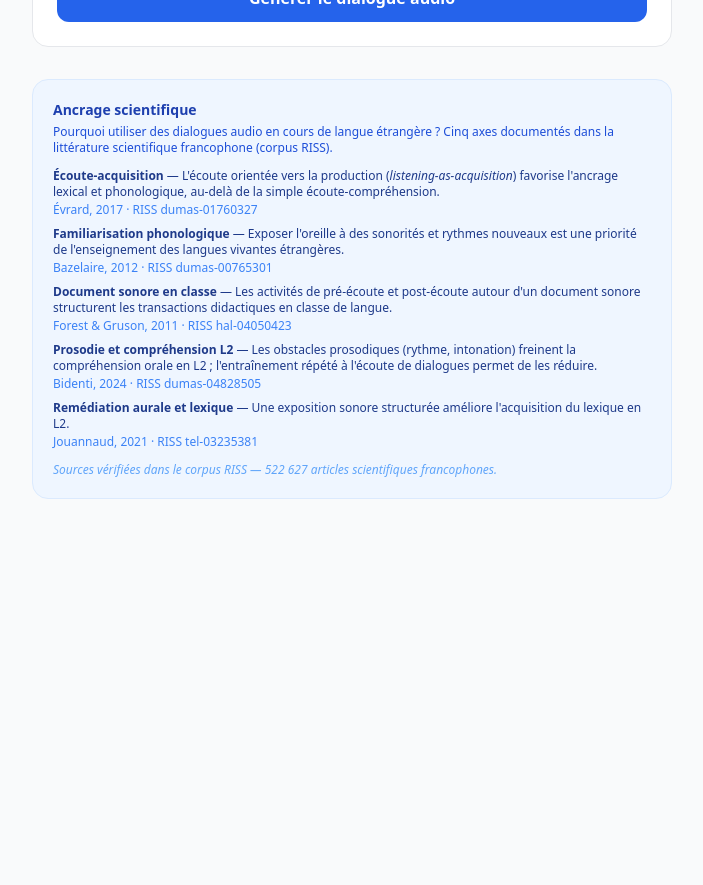
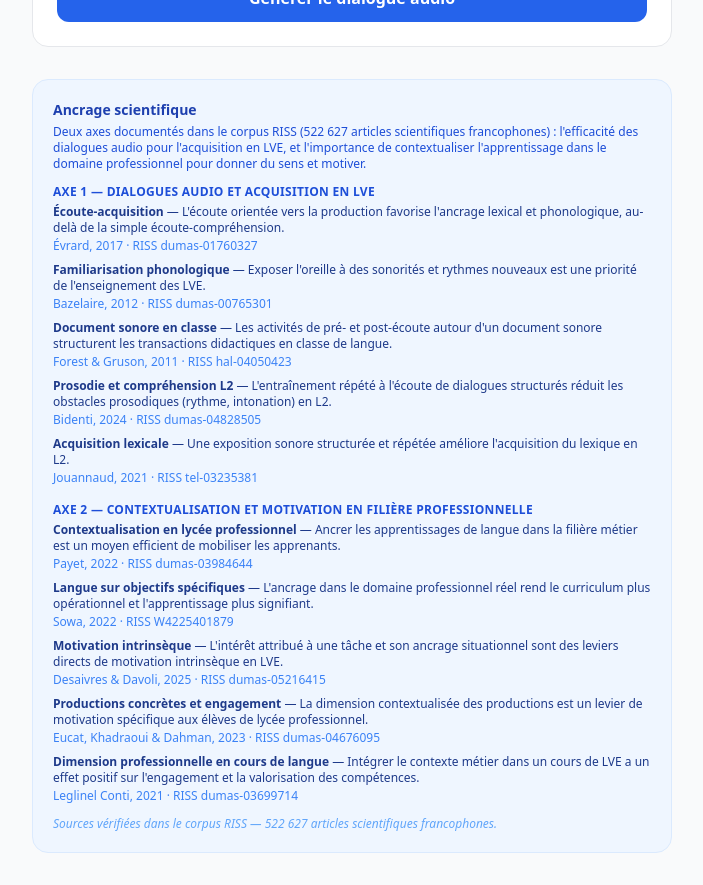
Before and after one commit to jfb4plai/dialogue-audio-plai, a Next.js app: page / in a window 1280 px wide. Shown: the part 1140-2025 px from the top of the page, without its empty margins (288-991 px from the left). Before the commit the page ends 1671 px from the top, so only its background shows below. Built offline with nearby package versions, Linux system fonts and the light colour scheme; no server answers; the database is empty.

Commit message:
science: 5 nouvelles références RISS contextualisation/motivation filière pro

```diff
--- a/app/page.tsx
+++ b/app/page.tsx
@@ -158,36 +158,56 @@ export default function Home() {
       <div className="mt-8 border border-blue-100 rounded-2xl bg-blue-50 p-5">
         <h2 className="text-sm font-bold text-blue-800 mb-1">Ancrage scientifique</h2>
         <p className="text-xs text-blue-700 mb-3">
-          Pourquoi utiliser des dialogues audio en cours de langue étrangère ?
-          Cinq axes documentés dans la littérature scientifique francophone (corpus RISS).
+          Deux axes documentés dans le corpus RISS (522 627 articles scientifiques francophones) :
+          l&apos;efficacité des dialogues audio pour l&apos;acquisition en LVE, et l&apos;importance de
+          contextualiser l&apos;apprentissage dans le domaine professionnel pour donner du sens et motiver.
         </p>
-        <ul className="space-y-2 text-xs text-blue-900">
+
+        <p className="text-xs font-semibold text-blue-700 mb-1 uppercase tracking-wide">Axe 1 — Dialogues audio et acquisition en LVE</p>
+        <ul className="space-y-2 text-xs text-blue-900 mb-4">
           <li>
-            <strong>Écoute-acquisition</strong> — L&apos;écoute orientée vers la production
-            (<em>listening-as-acquisition</em>) favorise l&apos;ancrage lexical et phonologique,
-            au-delà de la simple écoute-compréhension.
+            <strong>Écoute-acquisition</strong> — L&apos;écoute orientée vers la production favorise l&apos;ancrage lexical et phonologique, au-delà de la simple écoute-compréhension.
             <span className="block text-blue-500 mt-0.5">Évrard, 2017 · RISS dumas-01760327</span>
           </li>
           <li>
-            <strong>Familiarisation phonologique</strong> — Exposer l&apos;oreille à des sonorités
-            et rythmes nouveaux est une priorité de l&apos;enseignement des langues vivantes étrangères.
+            <strong>Familiarisation phonologique</strong> — Exposer l&apos;oreille à des sonorités et rythmes nouveaux est une priorité de l&apos;enseignement des LVE.
             <span className="block text-blue-500 mt-0.5">Bazelaire, 2012 · RISS dumas-00765301</span>
           </li>
           <li>
-            <strong>Document sonore en classe</strong> — Les activités de pré-écoute et post-écoute
-            autour d&apos;un document sonore structurent les transactions didactiques en classe de langue.
+            <strong>Document sonore en classe</strong> — Les activités de pré- et post-écoute autour d&apos;un document sonore structurent les transactions didactiques en classe de langue.
             <span className="block text-blue-500 mt-0.5">Forest &amp; Gruson, 2011 · RISS hal-04050423</span>
           </li>
           <li>
-            <strong>Prosodie et compréhension L2</strong> — Les obstacles prosodiques (rythme, intonation)
-            freinent la compréhension orale en L2 ; l&apos;entraînement répété à l&apos;écoute de dialogues
-            permet de les réduire.
+            <strong>Prosodie et compréhension L2</strong> — L&apos;entraînement répété à l&apos;écoute de dialogues structurés réduit les obstacles prosodiques (rythme, intonation) en L2.
             <span className="block text-blue-500 mt-0.5">Bidenti, 2024 · RISS dumas-04828505</span>
           </li>
           <li>
-            <strong>Remédiation aurale et lexique</strong> — Une exposition sonore structurée améliore
-            l&apos;acquisition du lexique en L2.
+            <strong>Acquisition lexicale</strong> — Une exposition sonore structurée et répétée améliore l&apos;acquisition du lexique en L2.
             <span className="block text-blue-500 mt-0.5">Jouannaud, 2021 · RISS tel-03235381</span>
+          </li>
+        </ul>
+
+        <p className="text-xs font-semibold text-blue-700 mb-1 uppercase tracking-wide">Axe 2 — Contextualisation et motivation en filière professionnelle</p>
+        <ul className="space-y-2 text-xs text-blue-900">
+          <li>
+            <strong>Contextualisation en lycée professionnel</strong> — Ancrer les apprentissages de langue dans la filière métier est un moyen efficient de mobiliser les apprenants.
+            <span className="block text-blue-500 mt-0.5">Payet, 2022 · RISS dumas-03984644</span>
+          </li>
+          <li>
+            <strong>Langue sur objectifs spécifiques</strong> — L&apos;ancrage dans le domaine professionnel réel rend le curriculum plus opérationnel et l&apos;apprentissage plus signifiant.
+            <span className="block text-blue-500 mt-0.5">Sowa, 2022 · RISS W4225401879</span>
+          </li>
+          <li>
+            <strong>Motivation intrinsèque</strong> — L&apos;intérêt attribué à une tâche et son ancrage situationnel sont des leviers directs de motivation intrinsèque en LVE.
+            <span className="block text-blue-500 mt-0.5">Desaivres &amp; Davoli, 2025 · RISS dumas-05216415</span>
+          </li>
+          <li>
+            <strong>Productions concrètes et engagement</strong> — La dimension contextualisée des productions est un levier de motivation spécifique aux élèves de lycée professionnel.
+            <span className="block text-blue-500 mt-0.5">Eucat, Khadraoui &amp; Dahman, 2023 · RISS dumas-04676095</span>
+          </li>
+          <li>
+            <strong>Dimension professionnelle en cours de langue</strong> — Intégrer le contexte métier dans un cours de LVE a un effet positif sur l&apos;engagement et la valorisation des compétences.
+            <span className="block text-blue-500 mt-0.5">Leglinel Conti, 2021 · RISS dumas-03699714</span>
           </li>
         </ul>
         <p className="mt-3 text-xs text-blue-400 italic">
```
